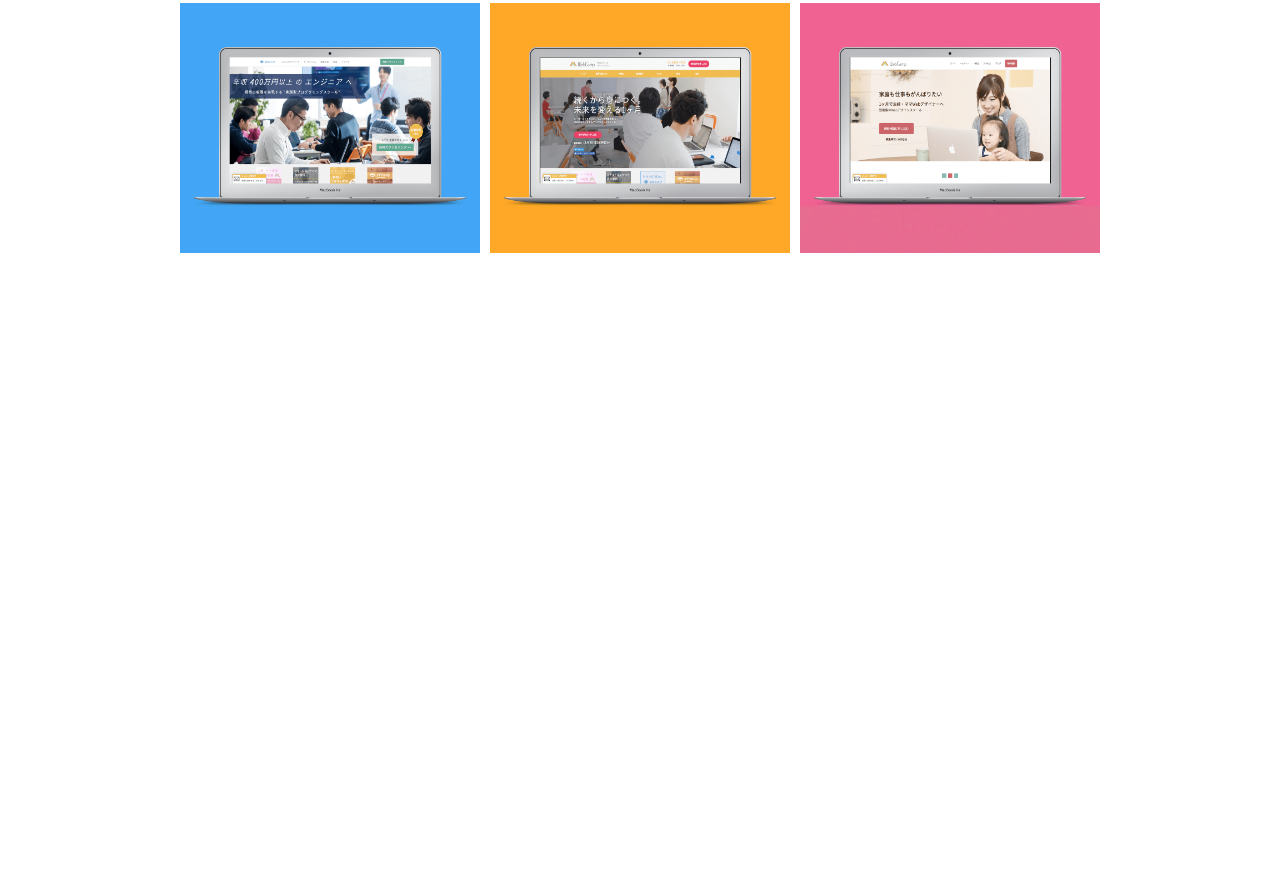
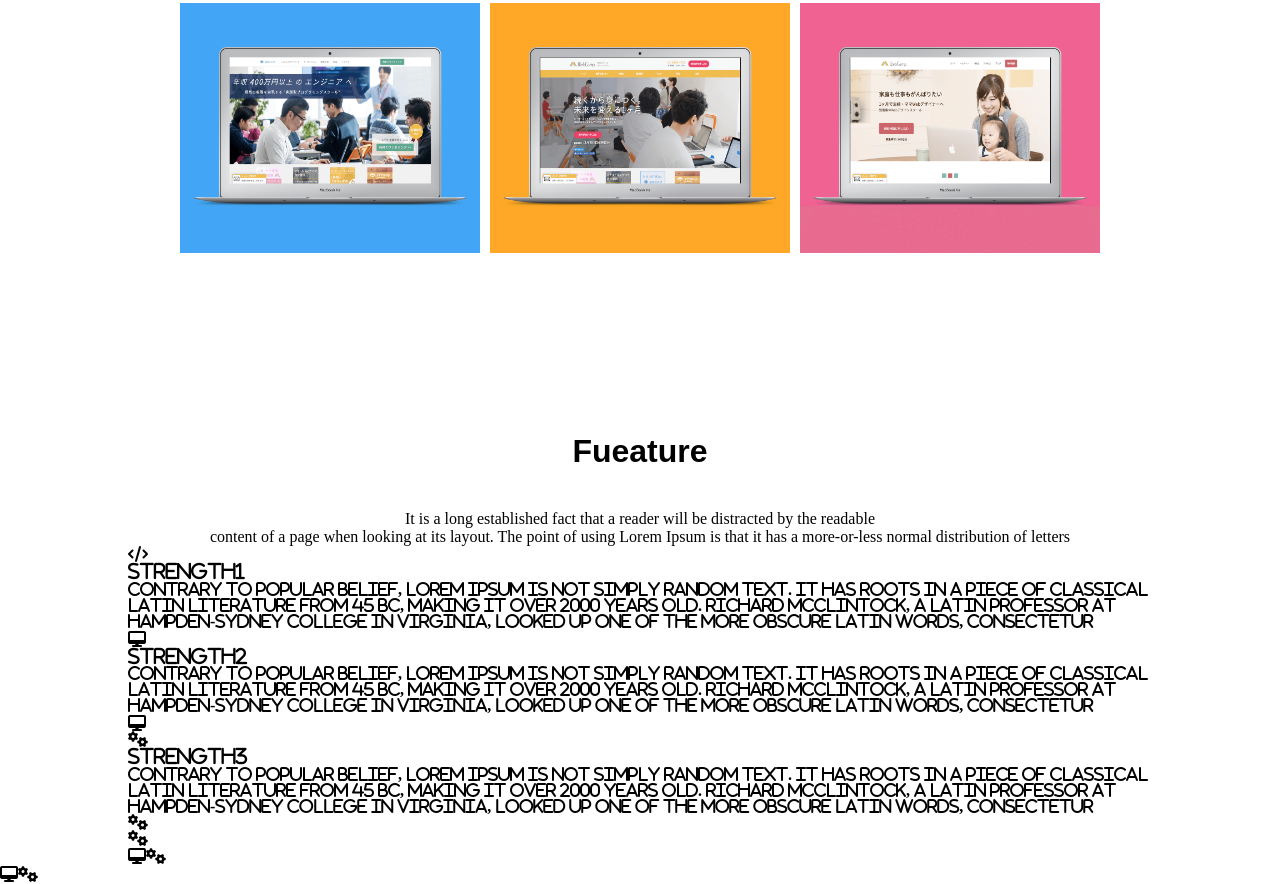
Before and after one commit to natsumi22222222/mysite, a plain HTML site: page index.html in a window 1280 px wide. Shown: the part 960-1844 px from the top of the page. Before the commit the page ends 1303 px from the top, so only its background shows below. Drawn offline with Linux system fonts and the light colour scheme.

Commit message:
[Update]fueture

```diff
--- a/index.html
+++ b/index.html
@@ -2,6 +2,8 @@
 <html lang = "ja">
   <head>
     <meta charset = "UTF-8"/>
+    <!--FontAwesomeの読み込み-->
+    <script src="https://kit.fontawesome.com/8d5dacffbb.js" crossorigin="anonymous"></script>
     <!--CSS読み込み-->
     <link rel = "stylesheet" href= "style.css" />
     <title>MySite</title>
@@ -35,6 +37,7 @@
           </ul>
         </nav>
       </div>
+      <div class="social"></div>
     </header>
 
     <section id = "mv">
@@ -66,7 +69,63 @@
     </section>
 
     <section id = "feature">
-      <div class ="container"></div>
+      <div class ="container">
+        <h2 class="heading">
+          Fueature
+        </h2>
+        <p class="heading-text">
+          It is a long established fact that a reader will be distracted by the readable
+          <br>
+          content of a page when looking at its layout.
+          <br class="sp-none">
+          The point of using Lorem Ipsum is that it has a more-or-less normal distribution of letters
+        </p>
+        <div class="strength-group">
+          <div class="strength">
+            <i class="fa fa-code" aria-hidden = "true">
+            <h3 class="strength-title">
+              Strength1
+            </h3>
+            <p class="strength-text">
+              Contrary to popular belief, Lorem Ipsum is not simply random text.
+              It has roots in a piece of classical Latin literature from 45 BC,
+              making it over 2000 years old. Richard McClintock,
+              a Latin professor at Hampden-Sydney College in Virginia,
+              looked up one of the more obscure Latin words, consectetur
+            </p>
+
+            </i>
+          </div>
+          <div class="strength">
+            <div class="strength">
+            <i class="fa fa-desktop" aria-hidden = "true">
+            <h3 class="strength-title">
+              Strength2
+            </h3>
+            <p class="strength-text">
+              Contrary to popular belief, Lorem Ipsum is not simply random text.
+              It has roots in a piece of classical Latin literature from 45 BC,
+              making it over 2000 years old. Richard McClintock,
+              a Latin professor at Hampden-Sydney College in Virginia,
+              looked up one of the more obscure Latin words, consectetur
+            </p>
+          </div>
+          <div class="strength">
+            <div class="strength">
+            <i class="fa fa-cogs" aria-hidden = "true">
+            <h3 class="strength-title">
+              Strength3
+            </h3>
+            <p class="strength-text">
+              Contrary to popular belief, Lorem Ipsum is not simply random text.
+              It has roots in a piece of classical Latin literature from 45 BC,
+              making it over 2000 years old. Richard McClintock,
+              a Latin professor at Hampden-Sydney College in Virginia,
+              looked up one of the more obscure Latin words, consectetur
+            </p>
+          </div>
+        </div>
+      </div>
     </section>
 
     <section id = "profile">
```
